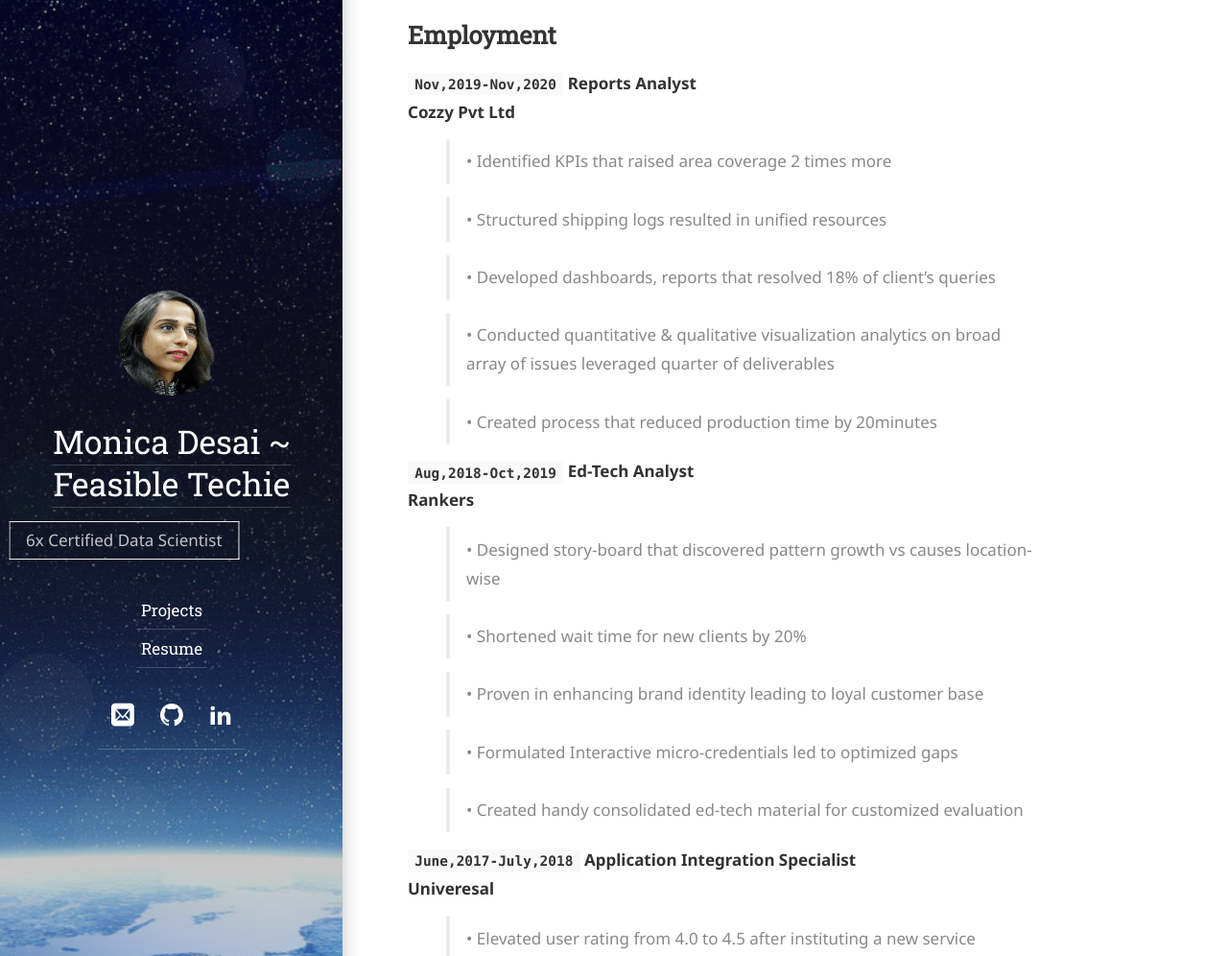
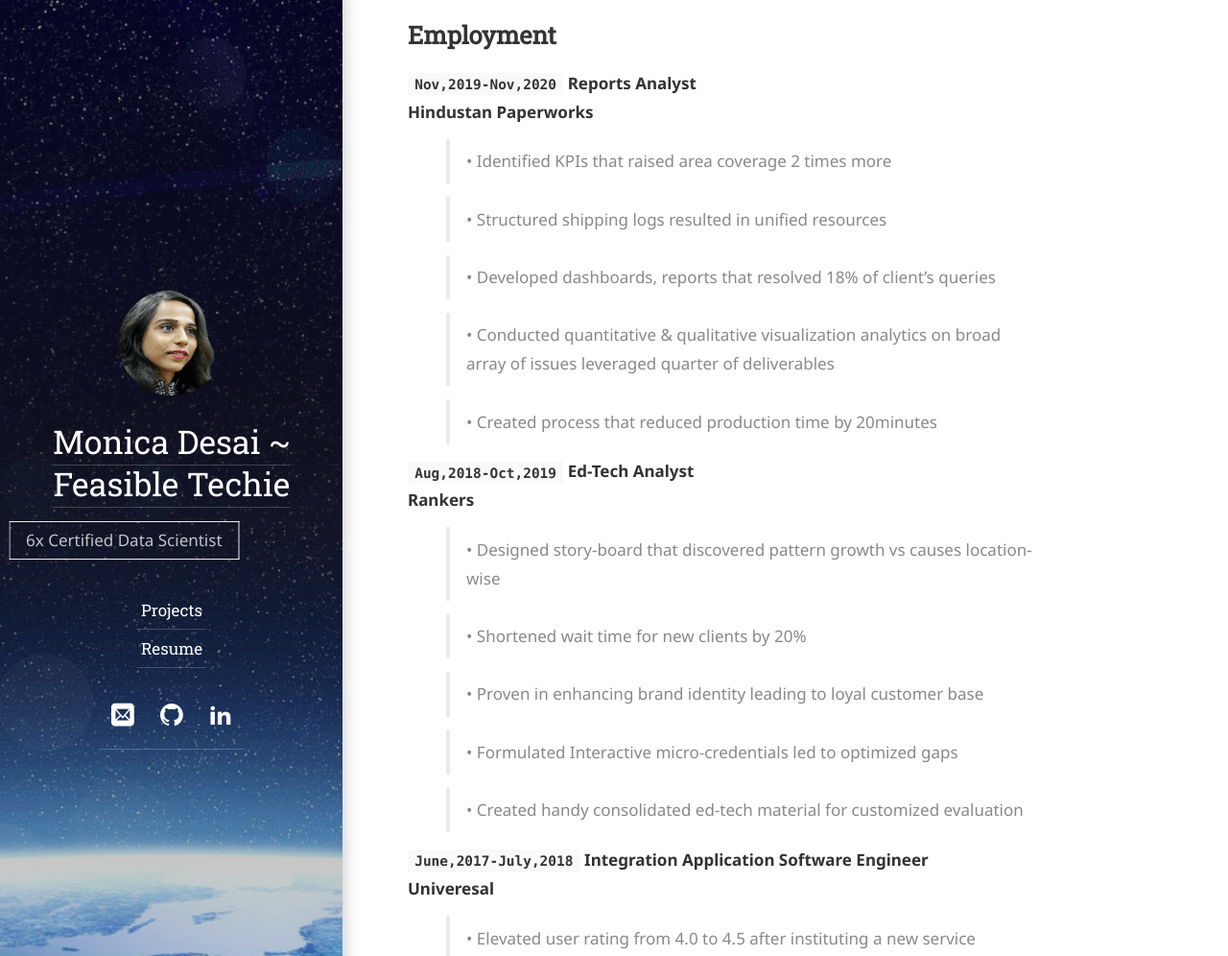
Before and after one commit to monicadesai/monicadesAI-tech.github.io, a Jekyll site: the page built from about.md, in a window 1280 px wide and 1400 px high, scrolled down 1933 px. Shown: the part 155-1151 px from the top of the window at 96% size. Built offline with Jekyll 4.4.1, drawn with Linux system fonts in a browser that asks for light colours; some web fonts are replaced; our own code applies the rules of GitHub Pages for plain Markdown files; some of the changed text lies outside the part shown.

Commit message:
Update about.md

```diff
--- a/about.md
+++ b/about.md
@@ -66,7 +66,7 @@ Indian Space Research Organization & Indian Insititute of Remote Sensing Certifi
 ## **Employment**
 
 `Nov,2019-Nov,2020` **Reports Analyst** <br/>
-                    Cozzy Pvt Ltd
+                    Hindustan Paperworks
 
 : > •	Identified KPIs that raised area coverage 2 times more
 : > •	Structured shipping logs resulted in unified resources
@@ -83,7 +83,7 @@ Indian Space Research Organization & Indian Insititute of Remote Sensing Certifi
 : > •	Formulated Interactive micro-credentials led to optimized gaps
 : > •	Created handy consolidated ed-tech material for customized evaluation
 
-`June,2017-July,2018` **Application Integration Specialist** <br/>
+`June,2017-July,2018` **Integration Application Software Engineer** <br/>
                       Univeresal
 
 : > •	Elevated user rating from 4.0 to 4.5 after instituting a new service program
```
Also changed, not shown: other parts of about.md (+1 -1 lines).
